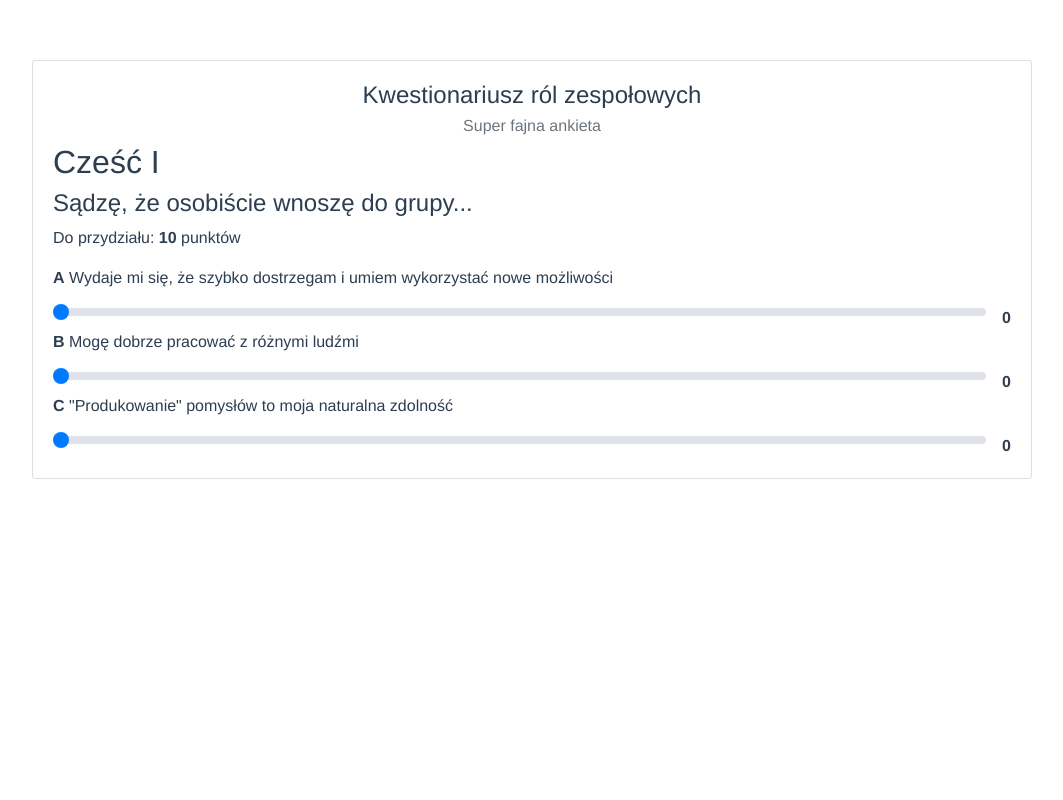
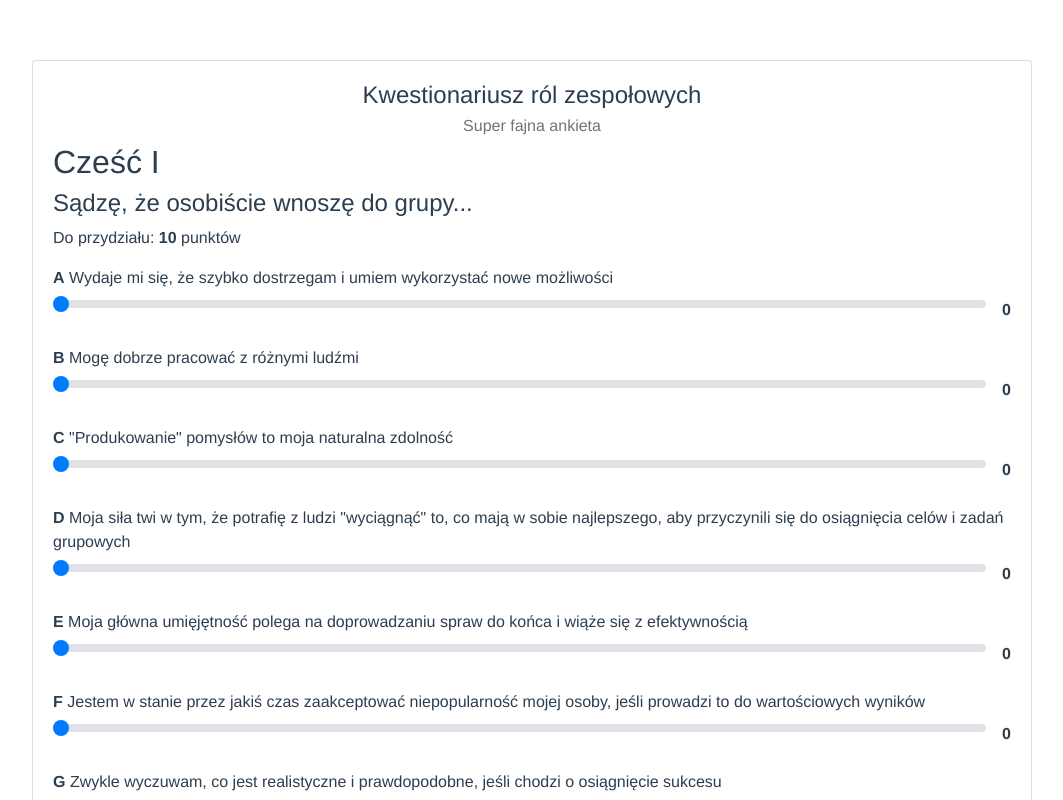
Before and after one commit to christopher-dabrowski/kwestionariusz-rol-zespolowych, a Vue app: page / in a window 1280 px wide. Shown: the top 800 px of the page, without its empty margins (108-1171 px from the left). Built offline with nearby package versions, Linux system fonts and the light colour scheme.

Commit message:
Add all options

```diff
--- a/src/App.vue
+++ b/src/App.vue
@@ -21,18 +21,46 @@
           v-model="a"
           :max="left"
         />
-
         <Option
           letter="B"
           text="Mogę dobrze pracować z różnymi ludźmi"
           v-model="b"
           :max="left"
         />
-
         <Option
           letter="C"
           text='"Produkowanie" pomysłów to moja naturalna zdolność'
           v-model="c"
+          :max="left"
+        />
+        <Option
+          letter="D"
+          text='Moja siła twi w tym, że potrafię z ludzi "wyciągnąć" to, co mają w sobie najlepszego, aby przyczynili się do osiągnięcia celów i zadań grupowych'
+          v-model="d"
+          :max="left"
+        />
+        <Option
+          letter="E"
+          text="Moja główna umięjętność polega na doprowadzaniu spraw do końca i wiąże się z efektywnością"
+          v-model="e"
+          :max="left"
+        />
+        <Option
+          letter="F"
+          text="Jestem w stanie przez jakiś czas zaakceptować niepopularność mojej osoby, jeśli prowadzi to do wartościowych wyników"
+          v-model="f"
+          :max="left"
+        />
+        <Option
+          letter="G"
+          text="Zwykle wyczuwam, co jest realistyczne i prawdopodobne, jeśli chodzi o osiągnięcie sukcesu"
+          v-model="g"
+          :max="left"
+        />
+        <Option
+          letter="H"
+          text="Zwykle mogę zaproponować jakieś alternatywne wyjście bez uprzedzeń i niechęci"
+          v-model="h"
           :max="left"
         />
       </form>
@@ -94,5 +122,6 @@ export default {
   text-align: center;
   color: #2c3e50;
   margin-top: 60px;
+  margin-bottom: 80px;
 }
 </style>
--- a/src/components/Option.vue
+++ b/src/components/Option.vue
@@ -1,6 +1,6 @@
 <template>
-  <div>
-    <label
+  <div class="mb-4">
+    <label class="mb-0"
       ><b>{{ letter }}</b> {{ text }}</label
     >
     <div class="d-flex align-items-baseline">
```
